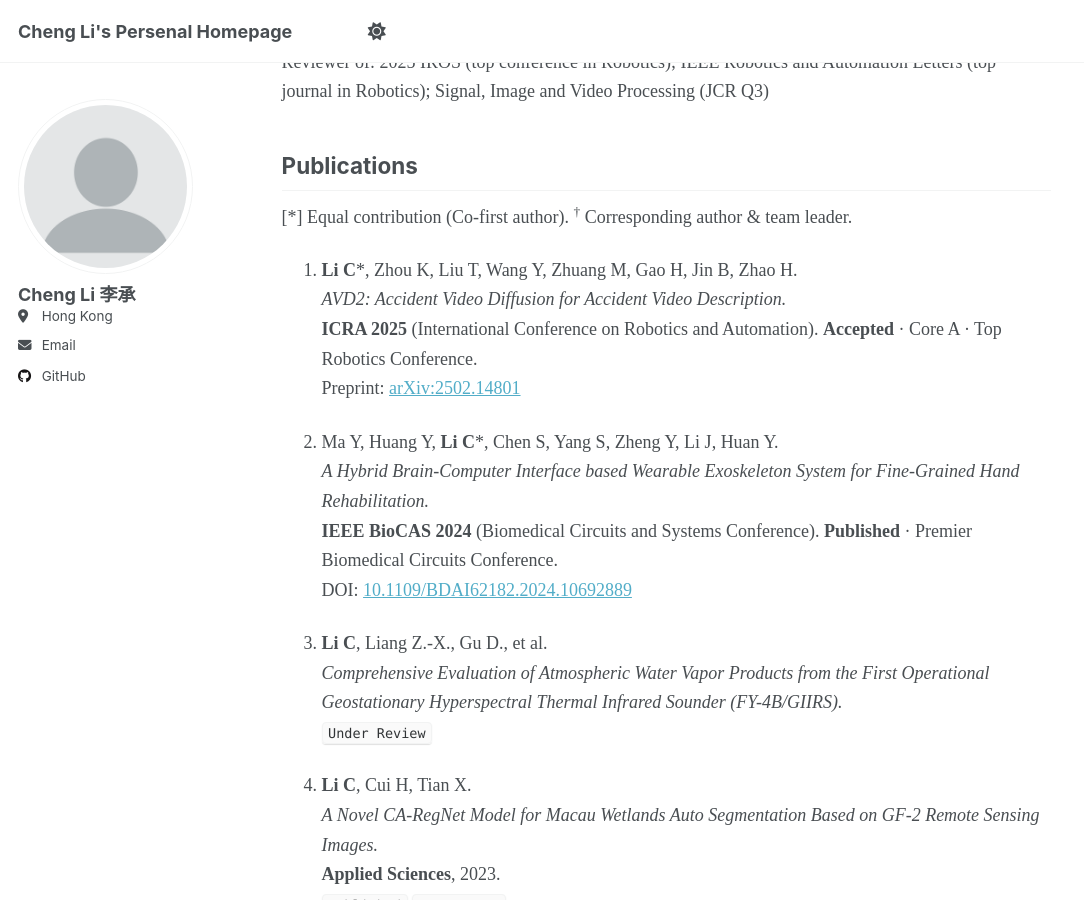
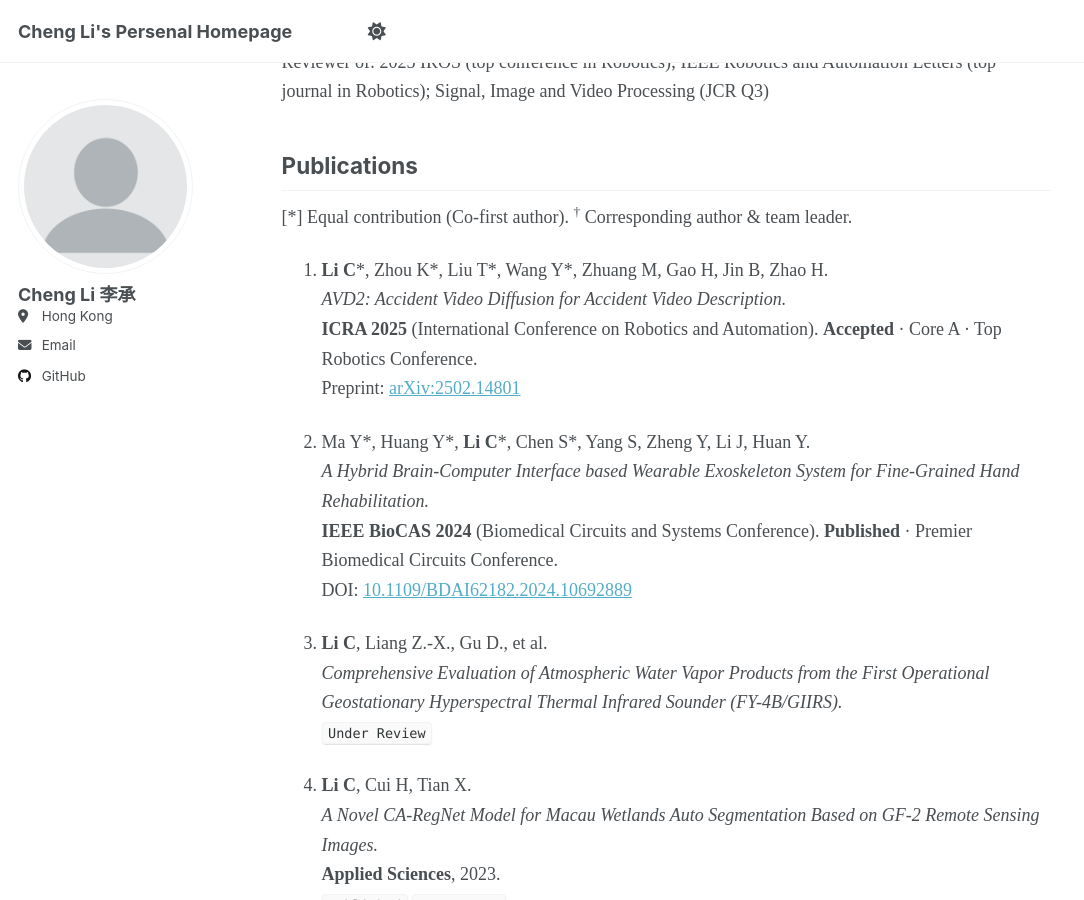
Before and after one commit to chengli24/chengli24, a Jekyll site: the page built from _pages/about.md, in a window 1280 px wide and 900 px high, scrolled down 2981 px. Shown: the whole window, without its empty margins (0-1084 px from the left). Built offline with Jekyll 4.4.1, drawn with Linux system fonts in a browser that asks for light colours; a script that is not in the unit is left out; some of the changed text lies outside the part shown.

```diff
--- a/_pages/about.md
+++ b/_pages/about.md
@@ -61,12 +61,12 @@ Reviewer of: 2025 IROS (top conference in Robotics); IEEE Robotics and Automatio
 ## Publications
 [*] Equal contribution (Co-first author). <sup>†</sup> Corresponding author & team leader.
 
-1. **Li C**\*, Zhou K, Liu T, Wang Y, Zhuang M, Gao H, Jin B, Zhao H.
+1. **Li C**\*, Zhou K\*, Liu T\*, Wang Y\*, Zhuang M, Gao H, Jin B, Zhao H.
    *AVD2: Accident Video Diffusion for Accident Video Description.*
    **ICRA 2025** (International Conference on Robotics and Automation). **Accepted** · Core A · Top Robotics Conference.
    Preprint: [arXiv:2502.14801](https://arxiv.org/abs/2502.14801)
 
-2. Ma Y, Huang Y, **Li C**\*, Chen S, Yang S, Zheng Y, Li J, Huan Y.
+2. Ma Y\*, Huang Y\*, **Li C**\*, Chen S\*, Yang S, Zheng Y, Li J, Huan Y.
    *A Hybrid Brain-Computer Interface based Wearable Exoskeleton System for Fine-Grained Hand Rehabilitation.*
    **IEEE BioCAS 2024** (Biomedical Circuits and Systems Conference). **Published** · Premier Biomedical Circuits Conference.
    DOI: [10.1109/BDAI62182.2024.10692889](https://ieeexplore.ieee.org/document/10798270)
@@ -123,7 +123,7 @@ Reviewer of: 2025 IROS (top conference in Robotics); IEEE Robotics and Automatio
     <code>Published</code>
     DOI: [10.1145/3718491.3718545](https://doi.org/10.1145/3718491.3718545)
 
-13. Chen S, **Li C**\*, Ma Y, Liang J, Zhu J, Tian X.
+13. Chen S\*, **Li C**\*, Ma Y\*, Liang J, Zhu J, Tian X.
     *Deep Learning Techniques for Lunar Impact Crater Identification Based on CCD and DEM Data.*
     In: Deligiannidis L., et al. (eds) **CSCE 2024**. *Communications in Computer and Information Science*, vol 2262. **Springer**.
     <code>Published</code> <code>Co-first Authors</code>
```
